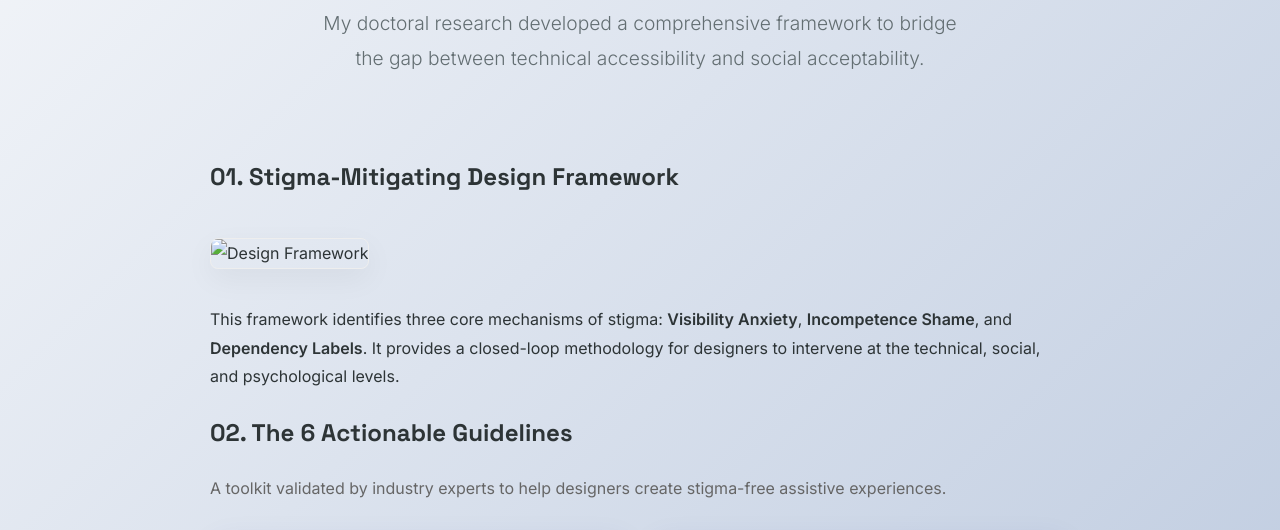
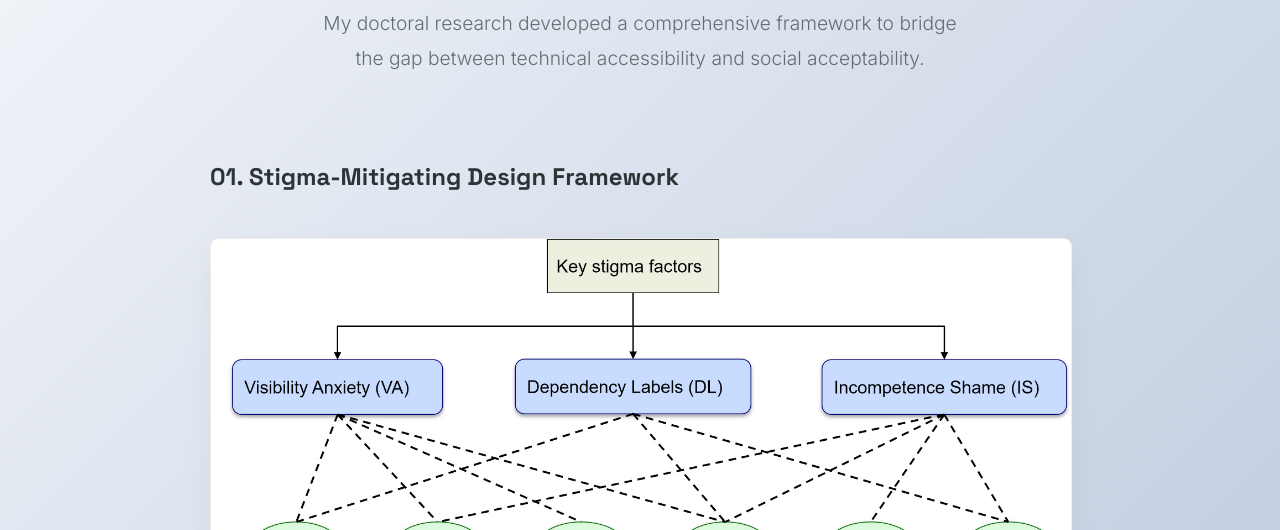
Before and after one commit to mar123n/mar123n.github.io, a plain HTML site: page research.html in a window 1280 px wide. Shown: the part 242-772 px from the top of the page. Drawn offline with Linux system fonts and the light colour scheme.

Commit message:
Update research.html

```diff
--- a/research.html
+++ b/research.html
@@ -28,7 +28,7 @@
 
         <section>
             <h2>01. Stigma-Mitigating Design Framework</h2>
-            <img src="framework.png" alt="Design Framework" style="width: 100%; border-radius: 8px; margin: 20px 0; border: 1px solid #eee; box-shadow: 0 10px 30px rgba(0,0,0,0.05);">
+            <img src="research framework.jpg" alt="Design Framework" style="width: 100%; border-radius: 8px; margin: 20px 0; border: 1px solid #eee; box-shadow: 0 10px 30px rgba(0,0,0,0.05);">
             <p>
                 This framework identifies three core mechanisms of stigma: <strong>Visibility Anxiety</strong>, <strong>Incompetence Shame</strong>, and <strong>Dependency Labels</strong>.
                 It provides a closed-loop methodology for designers to intervene at the technical, social, and psychological levels.
```
